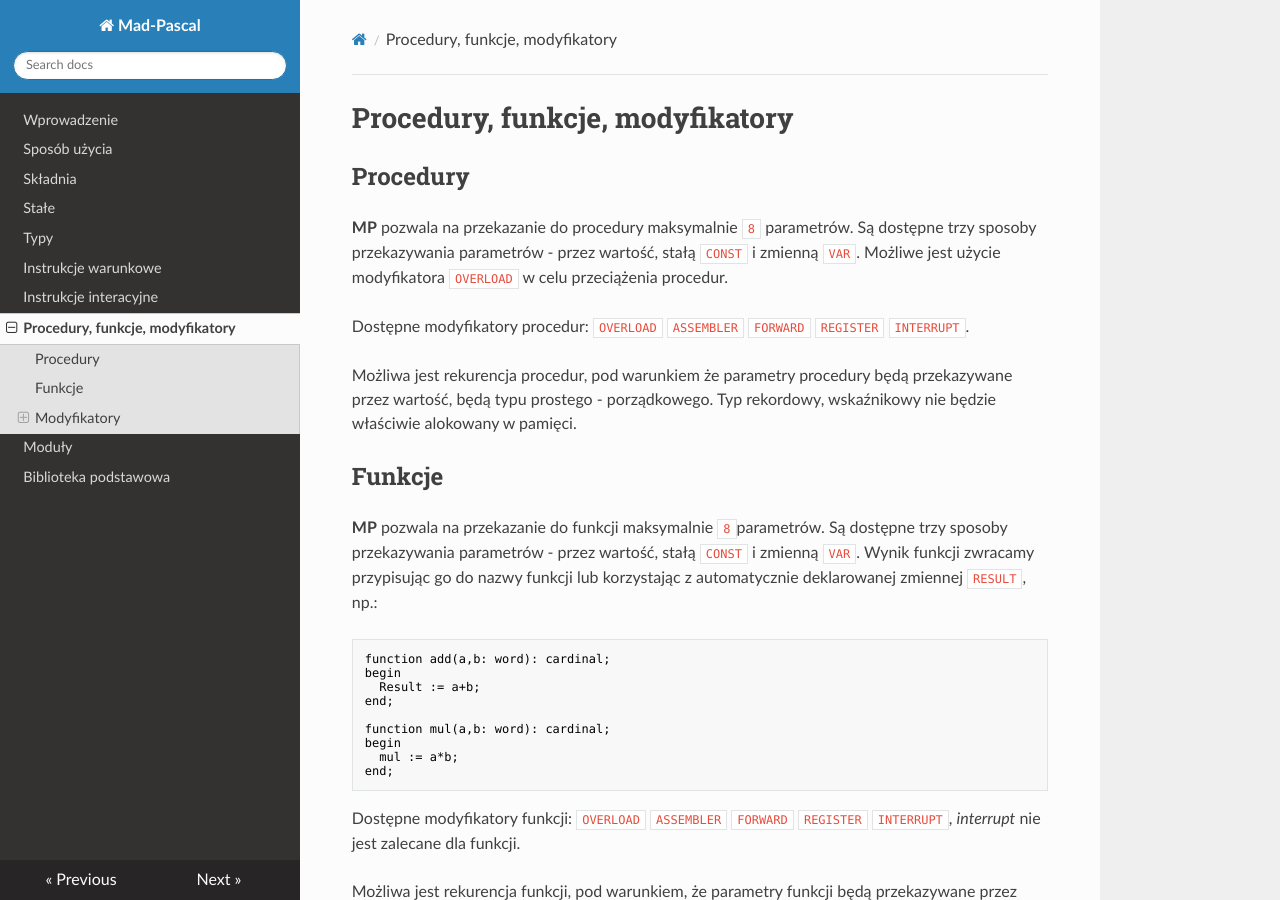
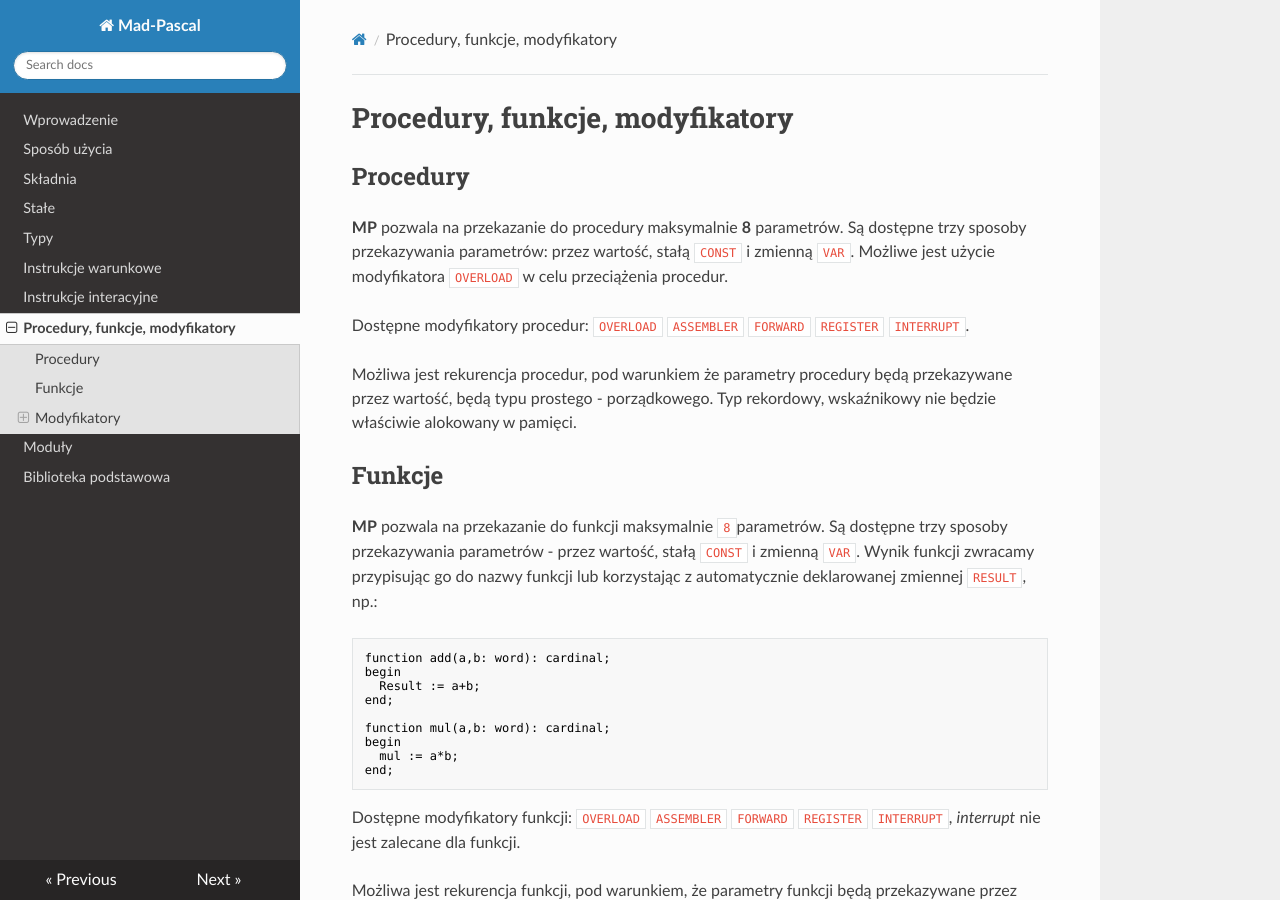
Before and after one commit to zbyti/mad-pascal-mkdocs, an MkDocs documentation site: the page built from docs/08-procedury-funkcje.md, in a window 1280 px wide and 900 px high. Built offline with MkDocs 1.6.1, drawn with Linux system fonts in a browser that asks for light colours; nearby versions of some CDN libraries.

Commit message:
kosmetyka

```diff
--- a/docs/08-procedury-funkcje.md
+++ b/docs/08-procedury-funkcje.md
@@ -2,7 +2,7 @@
 
 ## Procedury
 
-**MP** pozwala na przekazanie do procedury maksymalnie `8` parametrów. Są dostępne trzy sposoby przekazywania parametrów - przez wartość, stałą `CONST` i zmienną `VAR`. Możliwe jest użycie modyfikatora `OVERLOAD` w celu przeciążenia procedur.
+**MP** pozwala na przekazanie do procedury maksymalnie **8** parametrów. Są dostępne trzy sposoby przekazywania parametrów: przez wartość, stałą `CONST` i zmienną `VAR`. Możliwe jest użycie modyfikatora `OVERLOAD` w celu przeciążenia procedur.
 
 Dostępne modyfikatory procedur: `OVERLOAD` `ASSEMBLER` `FORWARD` `REGISTER` `INTERRUPT`.
 
```
Also changed, not shown: docs/10-biblioteka-podstawowa.md (+0 -1 lines).
